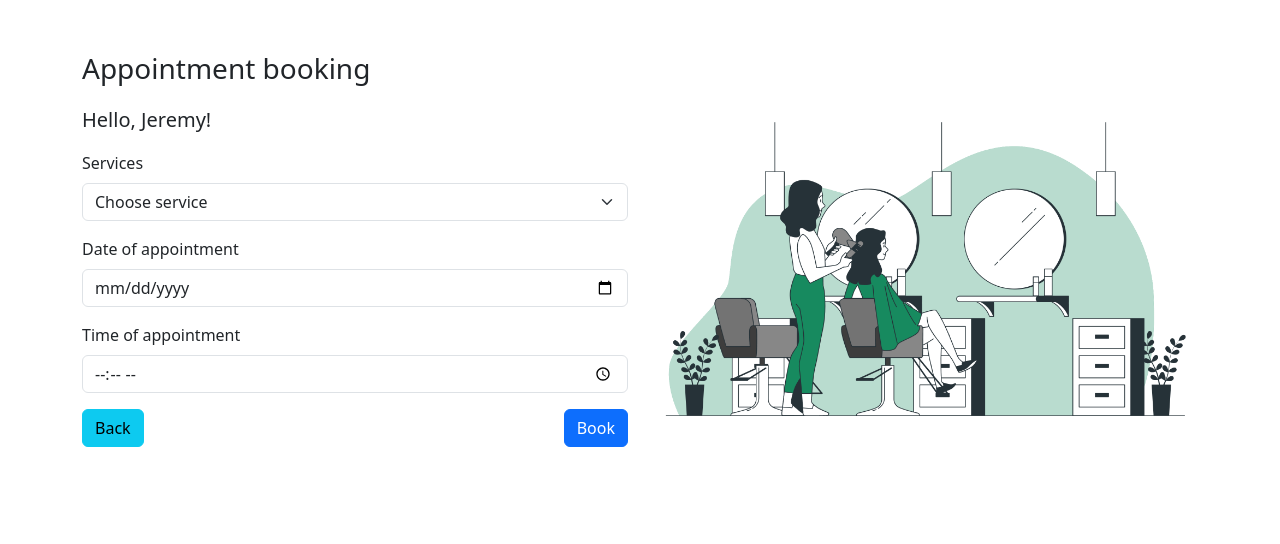
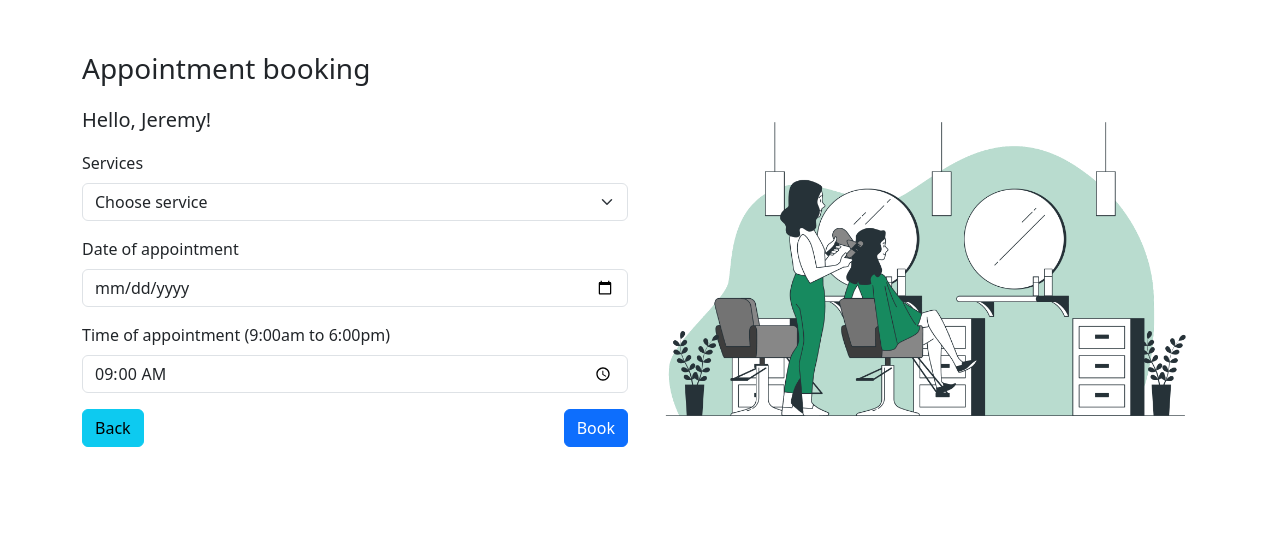
Before and after one commit to OpriasaWeb/salon-appointment, a PHP site: page /old_customer.php?phone_appointment=1 in a window 1280 px wide. Shown: the part 49-593 px from the top of the page. Run offline with PHP 8.4, Linux system fonts and the light colour scheme; data that the repository does not hold is empty.

Commit message:
Booking old customer complete and working

```diff
--- a/old_customer.php
+++ b/old_customer.php
@@ -43,7 +43,7 @@ require './connect/db_connect.php';
             ?>
             <!-- ID of customer -->
 
-            <input type="text" class="form-control" name="customer_id" value="<?php echo $id_customer['customer_id'] ?>">
+            <input type="hidden" class="form-control" name="customer_id" value="<?php echo $id_customer['customer_id'] ?>">
 
             <?php
                 }
@@ -82,11 +82,13 @@ require './connect/db_connect.php';
           <!-- ------------------------------------------------ -->
           <div class="mb-3">
             <label for="" class="form-label">Date of appointment</label>
-            <input type="date" class="form-control" name="date_appointment" id="">
+            <input type="date" class="form-control" name="date_appointment" id="date_input" required>
           </div>
           <div class="mb-3">
-            <label for="" class="form-label">Time of appointment</label>
-            <input type="time" class="form-control" name="time_appointment" id="">
+            <!-- Opening hours 9:00am and closing time is 6:00pm -->
+            <label for="" class="form-label" >Time of appointment (9:00am to 6:00pm)</label>
+            <input type="time" min="09:00" max="18:00" value="09:00" class="form-control" name="time_appointment" id="appt-time" required>
+            <span class="validity"></span>
           </div>
           <a href="./index.php" class="btn btn-info">Back</a>
           <button class="btn btn-primary float-end" name="book_appointment" type="submit">Book</button>
```
